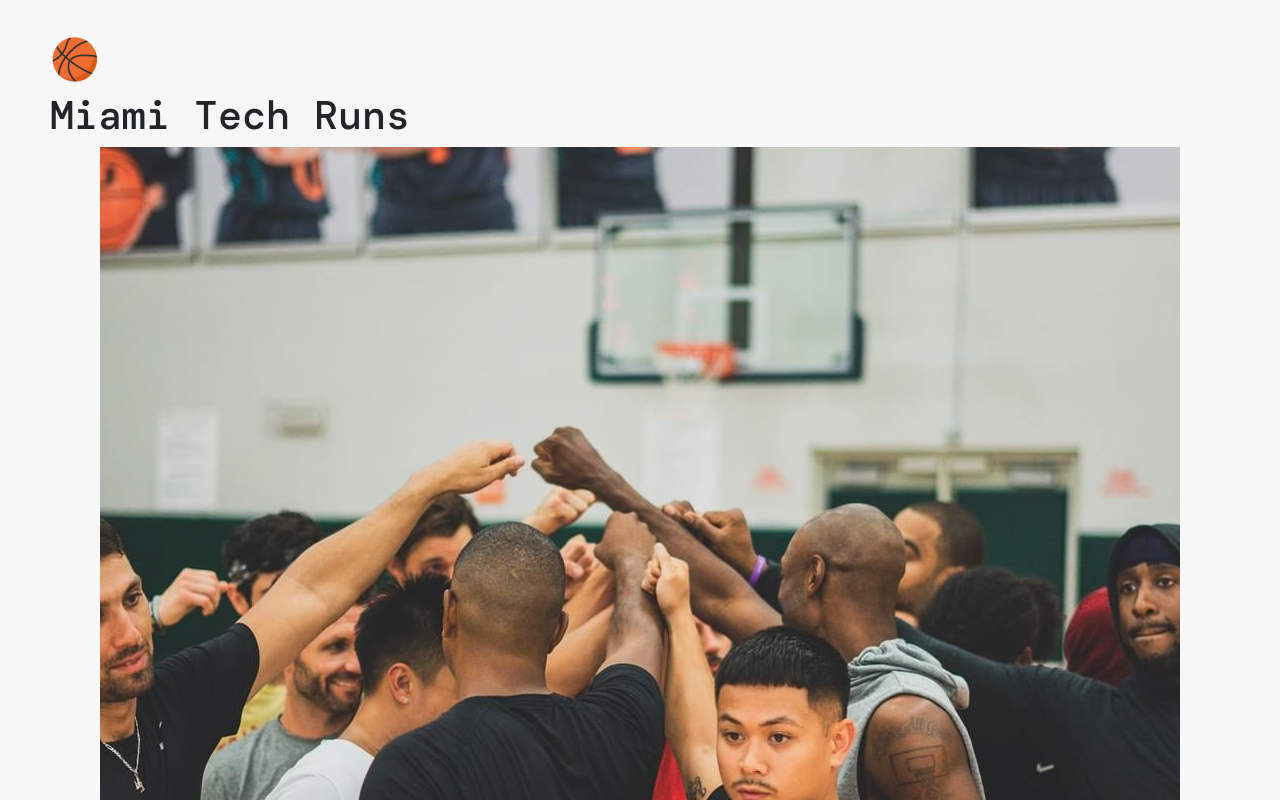
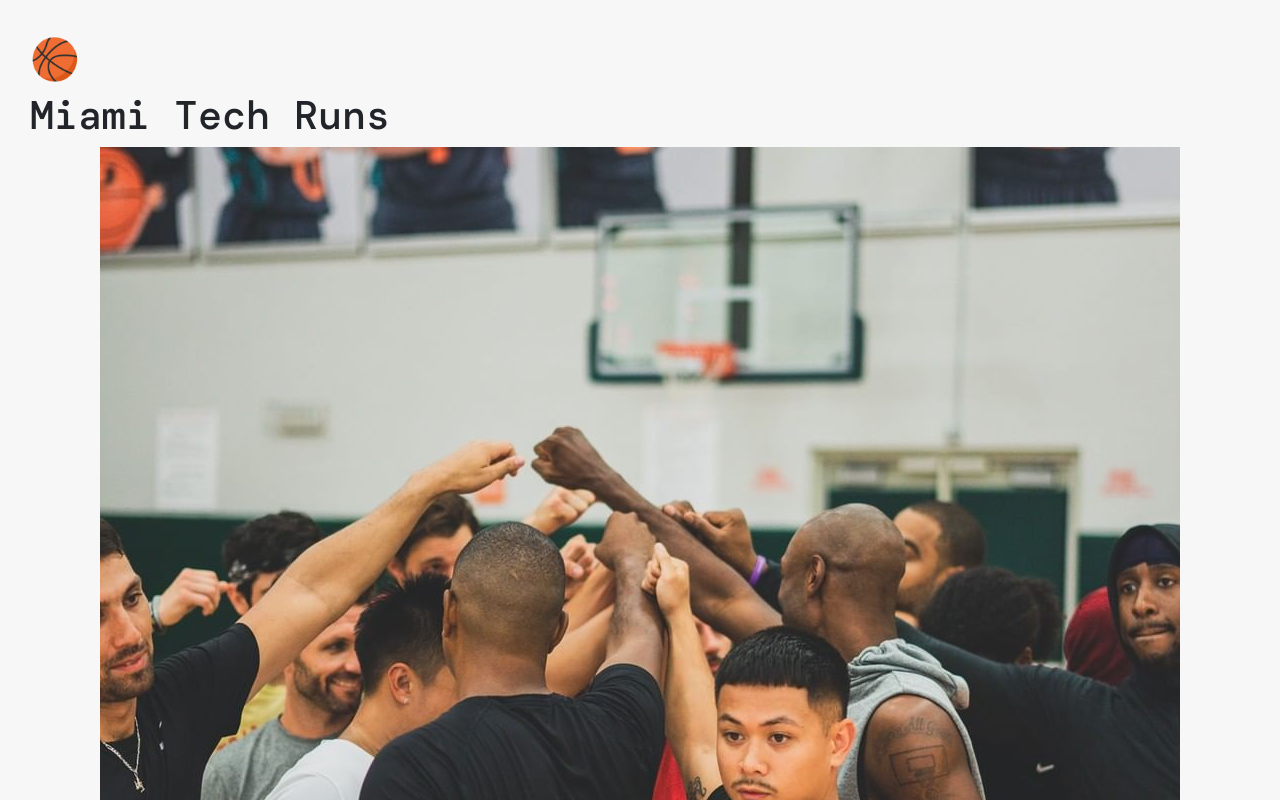
Before and after one commit to hughhhh/miamitechruns, a React (Create React App) app: page / in a window 1280 px wide. Shown: the top 800 px of the page. Built offline with nearby package versions, Linux system fonts and the light colour scheme; a web font is replaced by a local one.

Commit message:
Updates to the site! pt 2

```diff
--- a/src/styles.css
+++ b/src/styles.css
@@ -30,7 +30,7 @@ body {
 }
 
 .holder {
-  padding: 10px 25px;
+  padding: 10px 5px;
 }
 
 .ig {
```
